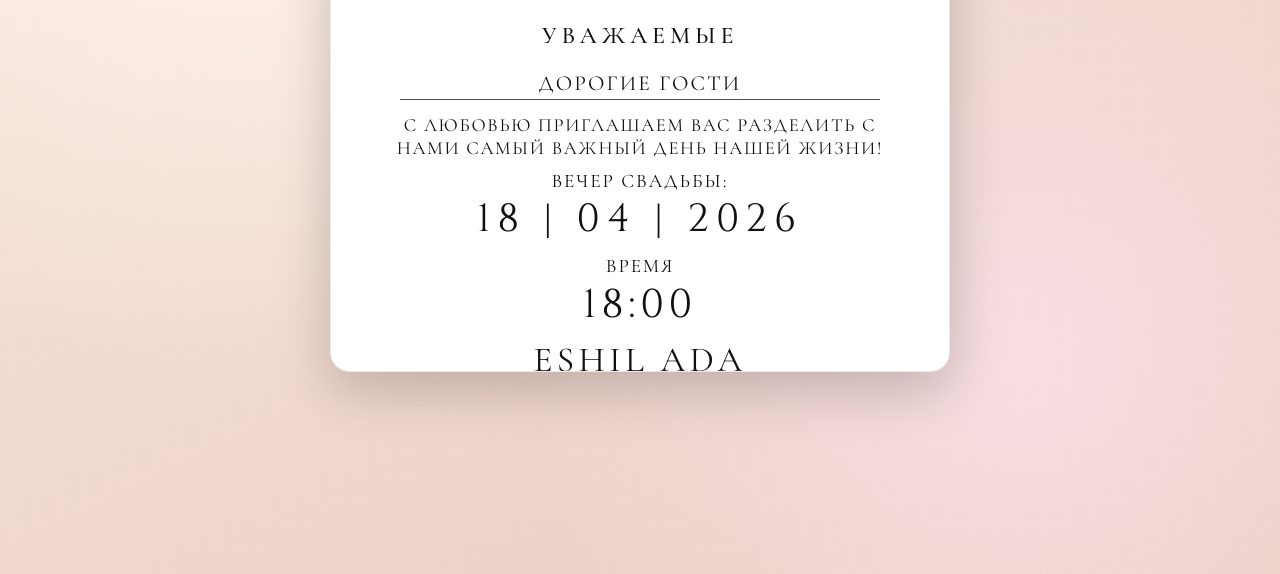
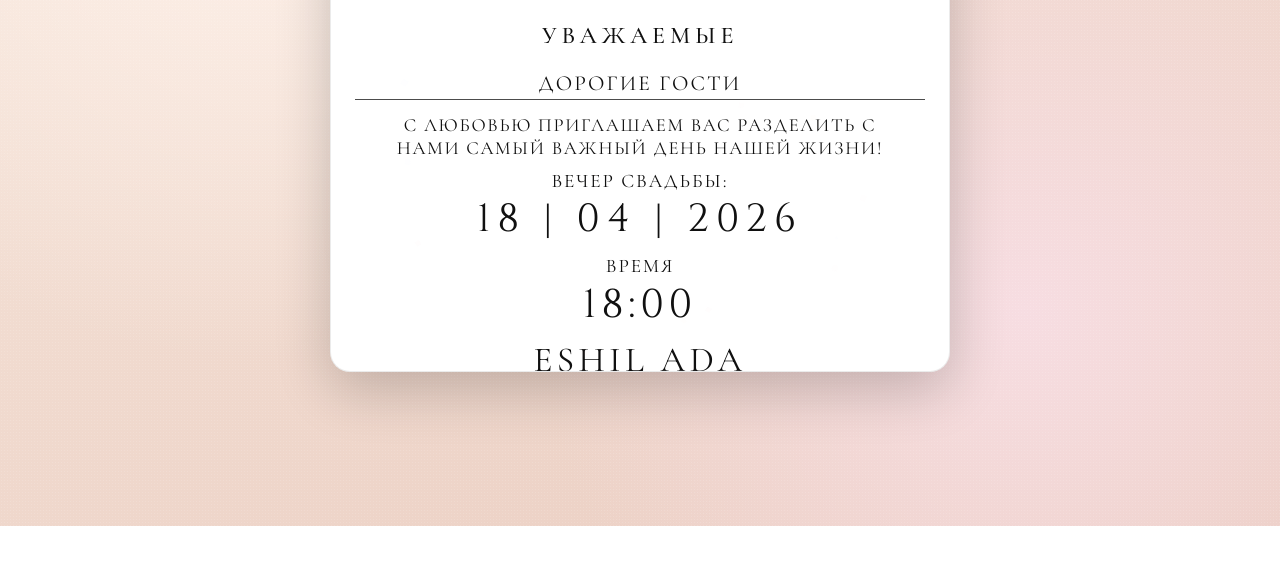
Before and after one commit to RustikDev/wedding-invite, a plain HTML site: page index.html in a window 1280 px wide. Both pictures are taken after a click on the button "Открыть приглашение". Shown: the part 334-908 px from the top of the page. After the commit the page ends 860 px from the top, so only its background shows below. Drawn offline with Linux system fonts and the light colour scheme.

Commit message:
Уменьшил высоту прокрутки

```diff
--- a/styles.css
+++ b/styles.css
@@ -228,7 +228,7 @@ h1 {
 }
 
 .hero.show-invite {
-  min-height: calc(100vh + 120px);
+  min-height: calc(100vh + 60px);
   padding-bottom: 120px;
 }
 
@@ -295,13 +295,12 @@ h1 {
 
 .name-line {
   margin: 0 auto 14px;
-  width: min(86%, 480px);
   min-height: 1.9rem;
   border-bottom: 1px solid #4c4c4c;
   display: flex;
   align-items: flex-end;
   justify-content: center;
-  padding: 0 8px 3px;
+  padding: 0 0px 3px;
 }
 
 #guestName {
```
